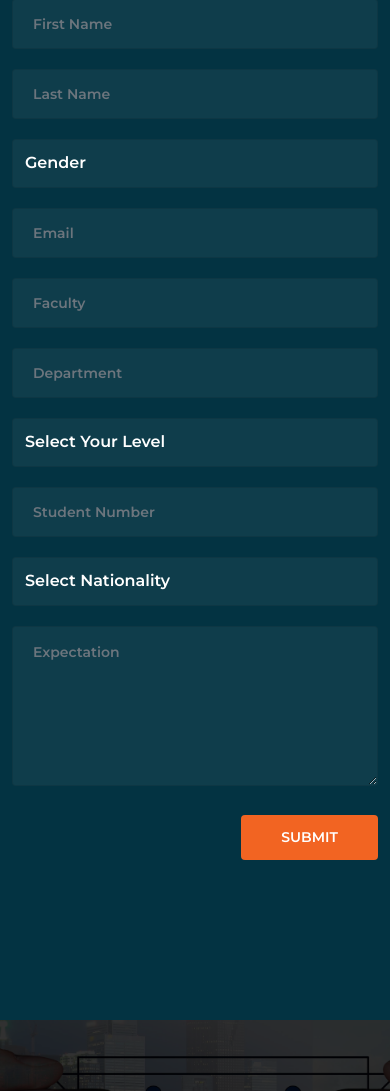
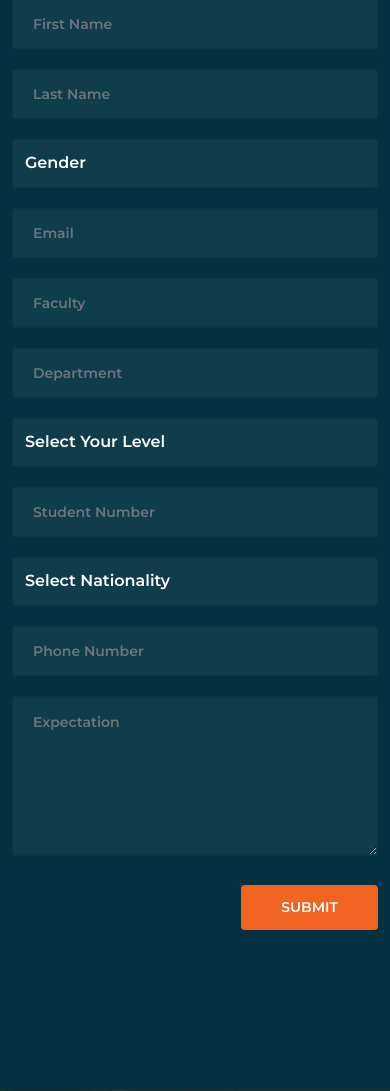
Before and after one commit to ujblockchain/sarchiweb, a Django app: page /bootcamp/registration/ in a window 390 px wide. Shown: the part 943-2034 px from the top of the page. Run offline with Django 3.2, Linux system fonts and the light colour scheme; parts of the project's set-up code (start-up, migrations or seed data) failed here and were passed over; some libraries are stand-ins or nearby versions; some web fonts are replaced.

Commit message:
add phone number input field

```diff
--- a/jinja2/forms/training-form.html
+++ b/jinja2/forms/training-form.html
@@ -131,6 +131,12 @@
                             </li>
                             <li class="col-sm-12">
                                 <label>
+                                    {{training_form.phone_number}}
+                                    <p id="error-phone_number" class="error-info" style="color: #ef9a9a; text-transform: capitalize; display: none;"></p>
+                                </label>
+                            </li>
+                            <li class="col-sm-12">
+                                <label>
                                     {{training_form.expectation}}
                                     <p id="error-expectation" class="error-info" style="color: #ef9a9a; text-transform: capitalize; display: none;"></p>
                                 </label>
```
